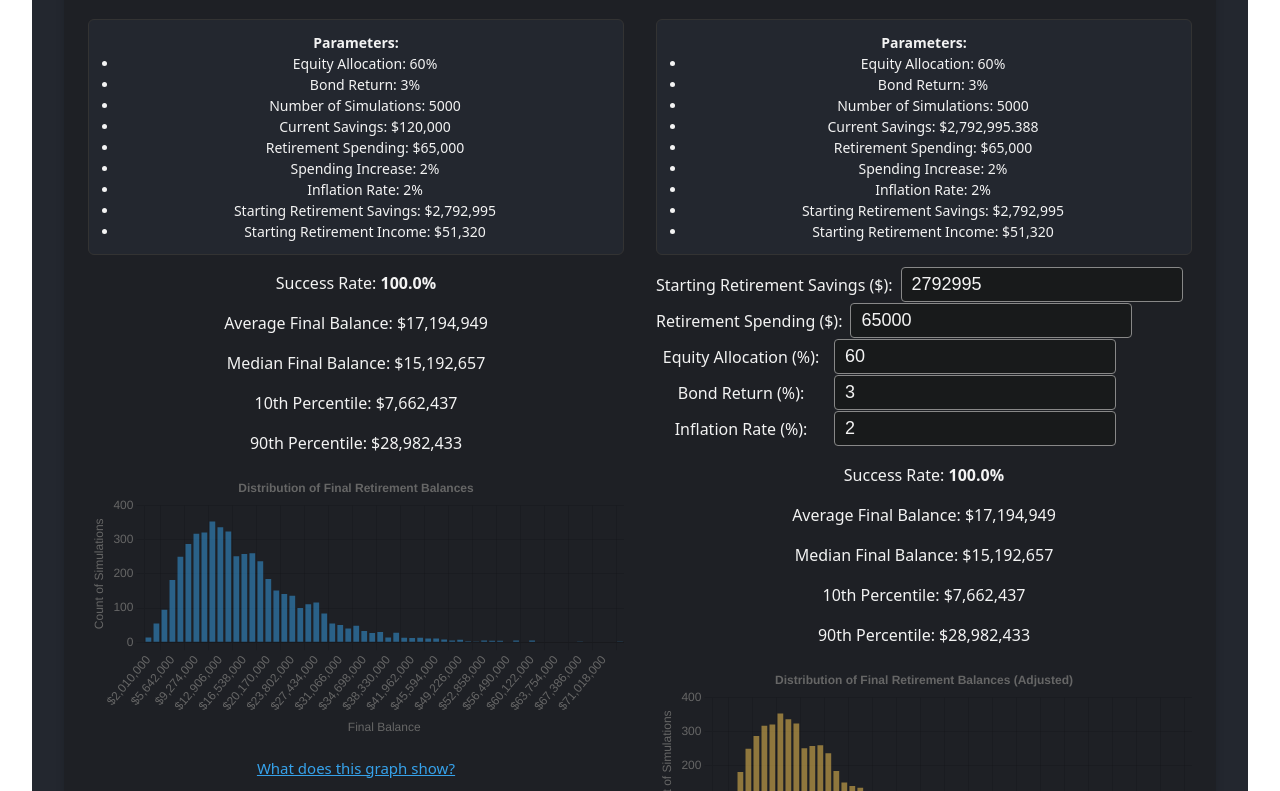
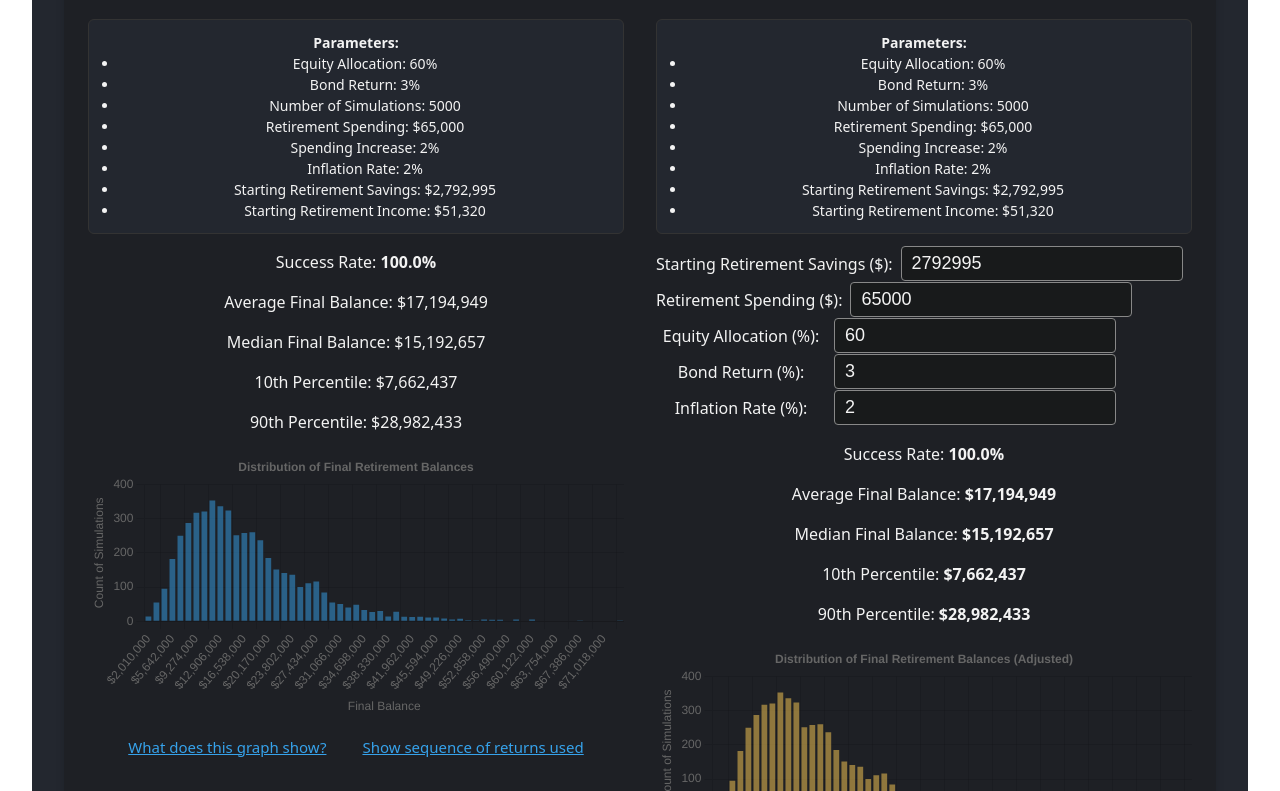
Before and after one commit to squalidfall/retirement-app, a React (Vite) app: page / in a window 1280 px wide. Shown: the part 2469-3260 px from the top of the page. Built offline with nearby package versions, Linux system fonts and the light colour scheme.

Commit message:
UI refinements

```diff
--- a/src/components/MonteCarlo.jsx
+++ b/src/components/MonteCarlo.jsx
@@ -15,7 +15,7 @@ ChartJS.register(CategoryScale, LinearScale, BarElement, Title, Tooltip, Legend)
 
 // Helper to bin final balances for histogram
 function getHistogramData(finalBalances, binCount = 60) {
-  if (!finalBalances.length) return { bins: [], counts: [] };
+  if (!Array.isArray(finalBalances) || !finalBalances.length) return { bins: [], counts: [] };
   const min = Math.min(...finalBalances);
   const max = Math.max(...finalBalances);
   const binSize = (max - min) / binCount || 1;
@@ -38,6 +38,8 @@ function getUserTotalRetirementIncome(results) {
 }
 
 export default function MonteCarlo({ inputs }) {
+  // Defensive: if inputs is missing or incomplete, don't render
+  if (!inputs || Object.values(inputs).some(v => v === undefined || v === null)) return null;
   const [results, setResults] = useState(null);
   // Comparison sliders
   const [adjSavings, setAdjSavings] = useState();
@@ -47,6 +49,7 @@ export default function MonteCarlo({ inputs }) {
   // Move forceUpdate state to the top of the component
   const [forceUpdate, setForceUpdate] = useState(0);
   const [showGraphDescription, setShowGraphDescription] = useState(false);
+  const [showReturns, setShowReturns] = useState(false);
 
   // Generate deterministic random returns for both original and adjusted
   useEffect(() => {
@@ -58,14 +61,18 @@ export default function MonteCarlo({ inputs }) {
     setRandomReturns(returnsArr);
   }, [inputs]);
 
+  // Only update adjSavings from results.savingsAtRetirement on initial load (first render), not on every results change
   useEffect(() => {
-    if (!inputs) return;
-    setAdjSavings(inputs.currentSavings);
+    if (!inputs || !results) return;
+    setAdjSavings(results.savingsAtRetirement);
     setAdjSpending(inputs.retirementSpending);
-  }, [inputs?.currentSavings, inputs?.retirementSpending]);
+    // eslint-disable-next-line
+  }, [results?.savingsAtRetirement]); // Only update when savingsAtRetirement changes
 
   useEffect(() => {
     if (!inputs || !randomReturns.length) return;
+    // Defensive: ensure inputs.numSimulations is defined and not null
+    if (inputs.numSimulations == null) return;
     const retirementAge = Math.max(inputs.retirementAge1, inputs.retirementAge2);
     const yearsToRetirement = retirementAge - Math.min(inputs.currentAge1, inputs.currentAge2);
     const retirementYears = inputs.lifeExpectancy - retirementAge;
@@ -122,12 +129,6 @@ export default function MonteCarlo({ inputs }) {
     });
   }, [inputs, randomReturns, forceUpdate]);
 
-  useEffect(() => {
-    if (!inputs || !results) return;
-    setAdjSavings(results.savingsAtRetirement);
-    setAdjSpending(inputs.retirementSpending);
-  }, [results, inputs?.retirementSpending]);
-
   // Adjusted simulation
   const [adjEquity, setAdjEquity] = useState();
   const [adjBond, setAdjBond] = useState();
@@ -140,6 +141,7 @@ export default function MonteCarlo({ inputs }) {
     setAdjInflation(inputs.inflationRate);
   }, [inputs?.equityAllocation, inputs?.bondReturn, inputs?.inflationRate]);
 
+  // Keep adjusted parameters in sync with their input boxes
   const adjusted = React.useMemo(() => {
     if (!results || adjSavings == null || adjSpending == null || adjEquity == null || adjBond == null || adjInflation == null || !randomReturns.length) return null;
     const userTotalRetirementIncome = getUserTotalRetirementIncome(results);
@@ -154,7 +156,7 @@ export default function MonteCarlo({ inputs }) {
       randomReturns,
       inflationRate: adjInflation
     });
-  }, [results, adjSavings, adjSpending, adjEquity, adjBond, adjInflation, inputs, randomReturns, forceUpdate]);
+  }, [results, adjSavings, adjSpending, adjEquity, adjBond, adjInflation, inputs.numSimulations, randomReturns, forceUpdate]);
 
   // Listen for changes to window.monteCarloRetirementIncome and force update when it changes
   useEffect(() => {
@@ -179,12 +181,17 @@ export default function MonteCarlo({ inputs }) {
     };
   }, []);
 
-  if (!inputs || !results) return null;
+  // Defensive: if results or orig is missing, don't render
+  if (!inputs || !results || !results.orig) return null;
+  const { orig } = results;
+  // Defensive: If orig or adjusted is null, don't render
+  if (!orig || !Array.isArray(orig.finalBalances) || !orig.finalBalances.length) return null;
 
-  const { orig } = results;
   // Histogram data for original and adjusted
   const origHist = getHistogramData(orig.finalBalances);
   const adjHist = adjusted ? getHistogramData(adjusted.finalBalances) : null;
+  // Defensive: If histogram data is empty, don't render charts
+  if (!origHist.bins.length || !origHist.counts.length) return null;
   const origData = {
     labels: origHist.bins.map(x => {
       const rounded = Math.round(x / 1000) * 1000;
@@ -198,7 +205,8 @@ export default function MonteCarlo({ inputs }) {
       },
     ],
   };
-  const adjData = adjHist && {
+  // Defensive: If adjusted is defined but has no data, don't render adjusted chart
+  const adjData = adjHist && adjHist.bins.length && adjHist.counts.length ? {
     labels: adjHist.bins.map(x => {
       const rounded = Math.round(x / 1000) * 1000;
       return `$${rounded.toLocaleString()}`;
@@ -210,7 +218,7 @@ export default function MonteCarlo({ inputs }) {
         backgroundColor: 'rgba(255, 206, 86, 0.5)',
       },
     ],
-  };
+  } : null;
 
   return (
     <section className="monte-carlo">
@@ -260,7 +268,6 @@ export default function MonteCarlo({ inputs }) {
               <li>Equity Allocation: {inputs.equityAllocation}%</li>
               <li>Bond Return: {inputs.bondReturn}%</li>
               <li>Number of Simulations: {inputs.numSimulations}</li>
-              <li>Current Savings: ${inputs.currentSavings.toLocaleString()}</li>
               <li>Retirement Spending: ${inputs.retirementSpending.toLocaleString()}</li>
               <li>Spending Increase: {inputs.spendingIncrease}%</li>
               <li>Inflation Rate: {inputs.inflationRate}%</li>
@@ -312,20 +319,82 @@ export default function MonteCarlo({ inputs }) {
               This distribution graph shows the range of possible final retirement portfolio balances from all Monte Carlo simulations, given your inputs. Each bar represents how many simulations ended with a final balance in that range. A wider spread indicates more uncertainty; a higher bar means more simulations ended with that outcome.
             </div>
           )}
+          <button
+            onClick={() => setShowReturns(v => !v)}
+            style={{
+              background: 'none',
+              border: 'none',
+              color: '#36A2EB',
+              fontSize: 15,
+              cursor: 'pointer',
+              margin: '10px 0 8px 0',
+              textDecoration: 'underline',
+            }}
+            aria-expanded={showReturns}
+          >
+            {showReturns ? 'Hide' : 'Show sequence of returns used'}
+          </button>
+          {showReturns && randomReturns.length > 0 && (
+            <div style={{ fontSize: 15, marginBottom: 10, color: '#b0b0b0', background: '#23272f', padding: 12, borderRadius: 6, border: '1px solid #333', maxHeight: 220, overflowY: 'auto' }}>
+              <div style={{ marginBottom: 8 }}>
+                <strong>Sequence of Rate of Return Used (First Simulation)</strong><br />
+                <span style={{ fontSize: 13, color: '#aaa' }}>
+                  This is the sequence of annual rates of return (as a percentage) randomly selected for the first Monte Carlo simulation. Each simulation uses a different sequence, reflecting the uncertainty of future market returns.
+                </span>
+              </div>
+              <div style={{ fontFamily: 'monospace', fontSize: 14, wordBreak: 'break-all' }}>
+                {randomReturns[0].map((r, i) => `${(r * 100).toFixed(2)}%`).join(', ')}
+              </div>
+            </div>
+          )}
         </div>
         <div style={{ flex: 1, minWidth: 320 }}>
           <h3>Adjusted</h3>
           <div style={{ fontSize: 14, marginBottom: 12, background: '#23272f', padding: 12, borderRadius: 6, border: '1px solid #333' }}>
             <strong>Parameters:</strong>
             <ul style={{ margin: 0, paddingLeft: 18 }}>
-              <li>Equity Allocation: {inputs.equityAllocation}%</li>
-              <li>Bond Return: {inputs.bondReturn}%</li>
+              <li style={{ color: adjEquity !== inputs.equityAllocation ? (adjEquity - inputs.equityAllocation > 0 ? 'green' : 'red') : undefined }}>
+                Equity Allocation: {adjEquity}%
+                {adjEquity !== inputs.equityAllocation && (
+                  <span style={{ color: adjEquity - inputs.equityAllocation > 0 ? 'green' : 'red', marginLeft: 6 }}>
+                    ({adjEquity - inputs.equityAllocation > 0 ? '+' : ''}{adjEquity - inputs.equityAllocation}%)
+                  </span>
+                )}
+              </li>
+              <li style={{ color: adjBond !== inputs.bondReturn ? (adjBond - inputs.bondReturn > 0 ? 'green' : 'red') : undefined }}>
+                Bond Return: {adjBond}%
+                {adjBond !== inputs.bondReturn && (
+                  <span style={{ color: adjBond - inputs.bondReturn > 0 ? 'green' : 'red', marginLeft: 6 }}>
+                    ({adjBond - inputs.bondReturn > 0 ? '+' : ''}{(adjBond - inputs.bondReturn).toFixed(2)}%)
+                  </span>
+                )}
+              </li>
               <li>Number of Simulations: {inputs.numSimulations}</li>
-              <li>Current Savings: ${adjSavings?.toLocaleString()}</li>
-              <li>Retirement Spending: ${adjSpending?.toLocaleString()}</li>
+              <li style={{ color: adjSpending !== inputs.retirementSpending ? (adjSpending - inputs.retirementSpending > 0 ? 'red' : 'green') : undefined }}>
+                Retirement Spending: ${adjSpending?.toLocaleString()}
+                {adjSpending !== inputs.retirementSpending && (
+                  <span style={{ color: adjSpending - inputs.retirementSpending > 0 ? 'red' : 'green', marginLeft: 6 }}>
+                    ({adjSpending - inputs.retirementSpending > 0 ? '+' : ''}{(adjSpending - inputs.retirementSpending).toLocaleString()})
+                  </span>
+                )}
+              </li>
               <li>Spending Increase: {inputs.spendingIncrease}%</li>
-              <li>Inflation Rate: {inputs.inflationRate}%</li>
-              <li>Starting Retirement Savings: ${results.savingsAtRetirement.toLocaleString(undefined, { maximumFractionDigits: 0 })}</li>
+              <li style={{ color: adjInflation !== inputs.inflationRate ? (adjInflation - inputs.inflationRate > 0 ? 'green' : 'red') : undefined }}>
+                Inflation Rate: {adjInflation}%
+                {adjInflation !== inputs.inflationRate && (
+                  <span style={{ color: adjInflation - inputs.inflationRate > 0 ? 'green' : 'red', marginLeft: 6 }}>
+                    ({adjInflation - inputs.inflationRate > 0 ? '+' : ''}{(adjInflation - inputs.inflationRate).toFixed(2)}%)
+                  </span>
+                )}
+              </li>
+              <li style={{ color: adjSavings !== results.savingsAtRetirement ? (adjSavings - results.savingsAtRetirement > 0 ? 'green' : 'red') : undefined }}>
+                Starting Retirement Savings: ${adjSavings != null ? Math.round(adjSavings).toLocaleString() : ''}
+                {adjSavings !== results.savingsAtRetirement && (
+                  <span style={{ color: adjSavings - results.savingsAtRetirement > 0 ? 'green' : 'red', marginLeft: 6 }}>
+                    ({adjSavings - results.savingsAtRetirement > 0 ? '+' : ''}{(adjSavings - results.savingsAtRetirement).toLocaleString()})
+                  </span>
+                )}
+              </li>
               <li>Starting Retirement Income: ${(getUserTotalRetirementIncome(results)).toLocaleString(undefined, { maximumFractionDigits: 0 })}</li>
             </ul>
           </div>
@@ -350,19 +419,56 @@ export default function MonteCarlo({ inputs }) {
             <input type="number" min={0} max={5} step={0.1} value={adjInflation ?? ''} onChange={e => setAdjInflation(Number(e.target.value))} style={{ width: '100%', minWidth: 120, maxWidth: 260, fontSize: 18, padding: '6px 10px', borderRadius: 4, border: '1px solid #888', background: '#181a1b', color: '#f3f3f3' }} />
           </label>
           {adjusted && <>
-            <p>Success Rate: <strong>{adjusted.successRate.toFixed(1)}%</strong></p>
-            <p>Average Final Balance: ${
-              (adjusted.finalBalances.reduce((a, b) => a + b, 0) / adjusted.finalBalances.length).toLocaleString(undefined, { maximumFractionDigits: 0 })
-            }</p>
-            <p>Median Final Balance: ${
-              adjusted.finalBalances.slice().sort((a, b) => a - b)[Math.floor(adjusted.finalBalances.length / 2)].toLocaleString(undefined, { maximumFractionDigits: 0 })
-            }</p>
-            <p>10th Percentile: ${
-              quantile(adjusted.finalBalances, 0.1).toLocaleString(undefined, { maximumFractionDigits: 0 })
-            }</p>
-            <p>90th Percentile: ${
-              quantile(adjusted.finalBalances, 0.9).toLocaleString(undefined, { maximumFractionDigits: 0 })
-            }</p>
+            <p>
+              Success Rate: <strong style={{ color: adjusted.successRate !== orig.successRate ? (adjusted.successRate - orig.successRate > 0 ? 'green' : 'red') : undefined }}>
+                {adjusted.successRate.toFixed(1)}%
+                {adjusted.successRate !== orig.successRate && (
+                  <span style={{ color: adjusted.successRate - orig.successRate > 0 ? 'green' : 'red', marginLeft: 6 }}>
+                    ({adjusted.successRate - orig.successRate > 0 ? '+' : ''}{(adjusted.successRate - orig.successRate).toFixed(1)}%)
+                  </span>
+                )}
+              </strong>
+            </p>
+            <p>
+              Average Final Balance: <strong style={{ color: avgFinalBalance(adjusted) !== avgFinalBalance(orig) ? (avgFinalBalance(adjusted) - avgFinalBalance(orig) > 0 ? 'green' : 'red') : undefined }}>
+                ${avgFinalBalance(adjusted).toLocaleString(undefined, { maximumFractionDigits: 0 })}
+                {avgFinalBalance(adjusted) !== avgFinalBalance(orig) && (
+                  <span style={{ color: avgFinalBalance(adjusted) - avgFinalBalance(orig) > 0 ? 'green' : 'red', marginLeft: 6 }}>
+                    ({avgFinalBalance(adjusted) - avgFinalBalance(orig) > 0 ? '+' : ''}{(avgFinalBalance(adjusted) - avgFinalBalance(orig)).toLocaleString(undefined, { maximumFractionDigits: 0 })})
+                  </span>
+                )}
+              </strong>
+            </p>
+            <p>
+              Median Final Balance: <strong style={{ color: medianFinalBalance(adjusted) !== medianFinalBalance(orig) ? (medianFinalBalance(adjusted) - medianFinalBalance(orig) > 0 ? 'green' : 'red') : undefined }}>
+                ${medianFinalBalance(adjusted).toLocaleString(undefined, { maximumFractionDigits: 0 })}
+                {medianFinalBalance(adjusted) !== medianFinalBalance(orig) && (
+                  <span style={{ color: medianFinalBalance(adjusted) - medianFinalBalance(orig) > 0 ? 'green' : 'red', marginLeft: 6 }}>
+                    ({medianFinalBalance(adjusted) - medianFinalBalance(orig) > 0 ? '+' : ''}{(medianFinalBalance(adjusted) - medianFinalBalance(orig)).toLocaleString(undefined, { maximumFractionDigits: 0 })})
+                  </span>
+                )}
+              </strong>
+            </p>
+            <p>
+              10th Percentile: <strong style={{ color: quantile(adjusted.finalBalances, 0.1) !== quantile(orig.finalBalances, 0.1) ? (quantile(adjusted.finalBalances, 0.1) - quantile(orig.finalBalances, 0.1) > 0 ? 'green' : 'red') : undefined }}>
+                ${quantile(adjusted.finalBalances, 0.1).toLocaleString(undefined, { maximumFractionDigits: 0 })}
+                {quantile(adjusted.finalBalances, 0.1) !== quantile(orig.finalBalances, 0.1) && (
+                  <span style={{ color: quantile(adjusted.finalBalances, 0.1) - quantile(orig.finalBalances, 0.1) > 0 ? 'green' : 'red', marginLeft: 6 }}>
+                    ({quantile(adjusted.finalBalances, 0.1) - quantile(orig.finalBalances, 0.1) > 0 ? '+' : ''}{(quantile(adjusted.finalBalances, 0.1) - quantile(orig.finalBalances, 0.1)).toLocaleString(undefined, { maximumFractionDigits: 0 })})
+                  </span>
+                )}
+              </strong>
+            </p>
+            <p>
+              90th Percentile: <strong style={{ color: quantile(adjusted.finalBalances, 0.9) !== quantile(orig.finalBalances, 0.9) ? (quantile(adjusted.finalBalances, 0.9) - quantile(orig.finalBalances, 0.9) > 0 ? 'green' : 'red') : undefined }}>
+                ${quantile(adjusted.finalBalances, 0.9).toLocaleString(undefined, { maximumFractionDigits: 0 })}
+                {quantile(adjusted.finalBalances, 0.9) !== quantile(orig.finalBalances, 0.9) && (
+                  <span style={{ color: quantile(adjusted.finalBalances, 0.9) - quantile(orig.finalBalances, 0.9) > 0 ? 'green' : 'red', marginLeft: 6 }}>
+                    ({quantile(adjusted.finalBalances, 0.9) - quantile(orig.finalBalances, 0.9) > 0 ? '+' : ''}{(quantile(adjusted.finalBalances, 0.9) - quantile(orig.finalBalances, 0.9)).toLocaleString(undefined, { maximumFractionDigits: 0 })})
+                  </span>
+                )}
+              </strong>
+            </p>
             <Bar data={adjData} options={{
               responsive: true,
               plugins: {
@@ -383,7 +489,7 @@ export default function MonteCarlo({ inputs }) {
 
 // Helper function for percentiles
 function quantile(arr, q) {
-  if (!arr.length) return 0;
+  if (!Array.isArray(arr) || !arr.length) return 0;
   const sorted = arr.slice().sort((a, b) => a - b);
   const pos = (sorted.length - 1) * q;
   const base = Math.floor(pos);
@@ -394,3 +500,12 @@ function quantile(arr, q) {
     return sorted[base];
   }
 }
+
+// Helper functions for results
+function avgFinalBalance(sim) {
+  return Math.round(sim.finalBalances.reduce((a, b) => a + b, 0) / sim.finalBalances.length);
+}
+function medianFinalBalance(sim) {
+  const sorted = sim.finalBalances.slice().sort((a, b) => a - b);
+  return Math.round(sorted[Math.floor(sorted.length / 2)]);
+}
```
Also changed, not shown: src/components/RetirementIncome.jsx (+9 -0 lines).
